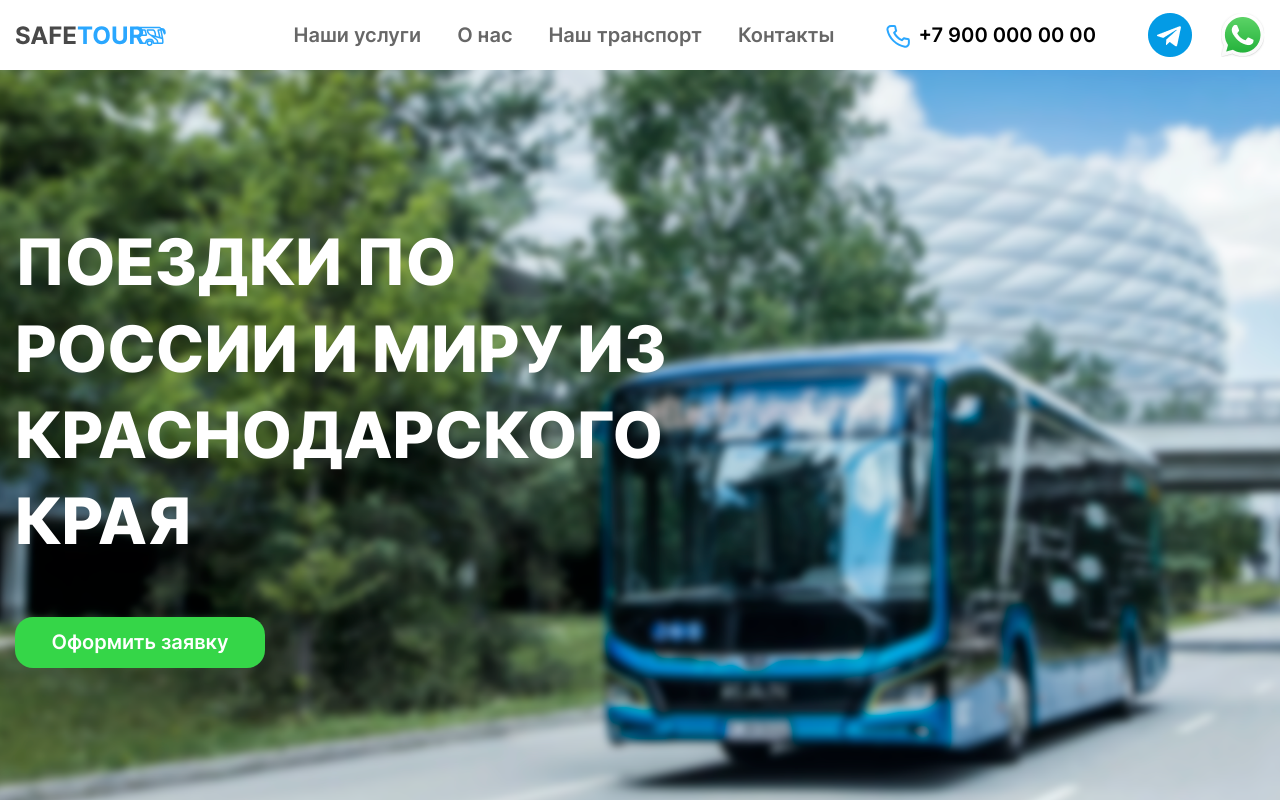
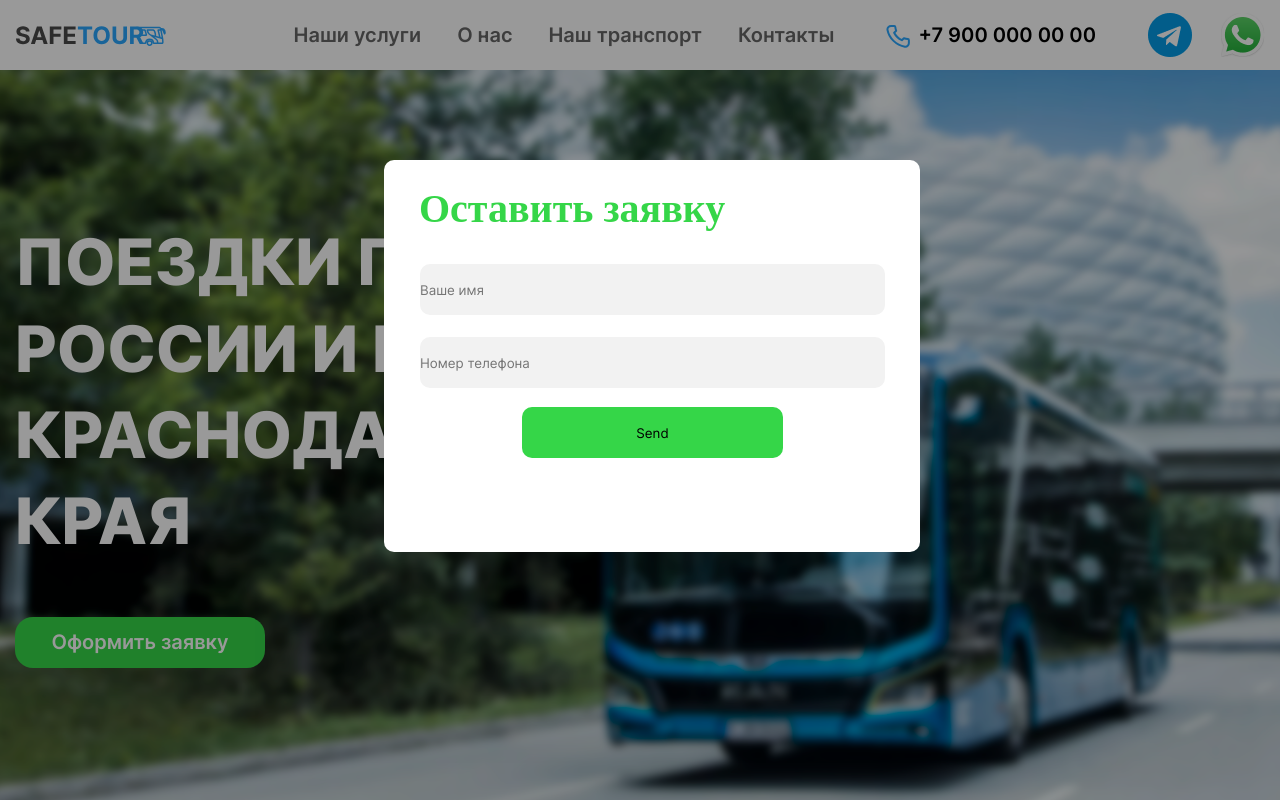
Before and after one commit to TitanSelv/transportation, a React (Create React App) app: page / in a window 1280 px wide. Both pictures are taken after a click on the link "Оформить заявку". Shown: the top 800 px of the page. Built offline with nearby package versions, Linux system fonts and the light colour scheme.

Commit message:
Форма заявки

```diff
--- a/src/App.js
+++ b/src/App.js
@@ -10,7 +10,7 @@ import Contacts from './components/contacts/contacts';
 import Services from './components/services/Services';
 
 import Footer from './components/footer/Footer';
-
+import Modal from "./Modal/Modal";
 
 function App() {
   return (
--- /dev/null
+++ b/src/Modal/Modal.jsx
@@ -0,0 +1,60 @@
+import React from 'react';
+import "./modal.css";
+import { useState } from 'react';
+import { send } from 'emailjs-com';
+
+const Modal = ({ active, setActive, children }) => {
+
+    function Form() {
+        const [toSend, setToSend] = useState({
+            from_name: '',
+            message: '',
+        });
+
+        const onSubmit = (e) => {
+            e.preventDefault();
+            send(
+                'service_j4p3oe6',
+                'template_2fdnm17',
+                {
+                    from_name: toSend.from_name,
+                    message: toSend.message,
+                    reply_to: 'safetoure570@gmail.com'
+                },
+                'iBNQTp8BOmfRXCLAo'
+            )
+                .then(() => alert('Message sent successfully!'))
+                .catch(() => alert('Error sending message'))
+        }
+
+        return (
+            <form onSubmit={onSubmit}>
+                <label className='form_label'>Оставить заявку</label>
+                <input className='name'
+                    type="text"
+                    name="from_name"
+                    placeholder="Ваше имя"
+                    value={toSend.from_name}
+                    onChange={(e) => setToSend({ ...toSend, from_name: e.target.value })}
+                />
+                <input className='number'
+                    name="message"
+                    placeholder="Номер телефона"
+                    value={toSend.message}
+                    onChange={(e) => setToSend({ ...toSend, message: e.target.value })}
+                />
+                <button className='button_form' type="submit">Send</button>
+            </form>
+        )
+    }
+
+    return (
+        <div className={active ? "modal active" : "modal"} onClick={() => setActive(false)}>
+            <div className={active ? "modal__content" : "modal"} onClick={e => e.stopPropagation()}>
+                <Form />
+            </div>
+        </div>
+    );
+}
+
+export default Modal;
--- /dev/null
+++ b/src/Modal/modal.css
@@ -0,0 +1,91 @@
+.modal {
+    height: 100vh;
+    width: 100vw;
+    background-color: rgba(0, 0, 0, 0.4);
+    position: fixed;
+    top: 0%;
+    left: 0%;
+    display: flex;
+    align-items: center;
+    justify-content: center;
+    opacity: 0;
+    pointer-events: none;
+    transition: 0.5s;
+}
+
+.modal.active {
+    opacity: 1;
+    pointer-events: all;
+}
+
+.modal__content {
+
+    position: absolute;
+    width: 536px;
+    height: 392px;
+    left: 30%;
+    top: 20%;
+    right: 50%;
+
+    background: #FFFFFF;
+    border-radius: 10px;
+}
+
+.modal__content.active {
+    transform: scale(1);
+}
+
+.name {
+    position: absolute;
+    width: 465px;
+    height: 51px;
+    left: 36px;
+    top: 104px;
+
+    background: #F2F2F2;
+    border-radius: 10px;
+}
+
+.number {
+    position: absolute;
+    width: 465px;
+    height: 51px;
+    left: 36px;
+    top: 177px;
+
+    background: #F2F2F2;
+    border-radius: 10px;
+}
+
+.button_form {
+
+    position: absolute;
+    width: 261px;
+    height: 51px;
+    left: 138px;
+    top: 247px;
+
+    background: #35D648;
+    border-radius: 10px;
+
+}
+
+.form_label {
+    position: absolute;
+    width: 440px;
+    height: 40px;
+    left: 35px;
+    top: 29px;
+
+    font-family: 'Manrope';
+    font-style: normal;
+    font-weight: 800;
+    font-size: 40px;
+    line-height: 135%;
+    /* or 54px */
+
+    display: flex;
+    align-items: center;
+
+    color: #35D648;
+}
--- a/src/components/header/Header.jsx
+++ b/src/components/header/Header.jsx
@@ -3,10 +3,18 @@ import logo from "./../../img/logo/логотип.svg";
 import telegram from "./../../img/mini/telegram.png";
 import whatsapp from "./../../img/mini/whatsapp.png";
 import { AiOutlineMenu, AiOutlineClose } from "react-icons/ai";
-import {useState} from "react";
+import { useState } from "react";
+import Modal from "../../Modal/Modal";
 
 const Header = () => {
     const [nav, setNav] = useState(false);
+    const [modalActive, setModalActive] = useState(false)
+
+    const [step, setStep] = useState('');
+    const [name, setName] = useState('');
+    const [phone, setPhone] = useState('');
+    const [email, setEmail] = useState('');
+    const [message, setMessage] = useState('');
     return (
         <div className="wrapper">
             <header className="header">
@@ -15,7 +23,7 @@ const Header = () => {
                         <a href="#" className="header__logo logo_mibile">
                             <img src={logo} alt="Logo" />
                         </a>
-                        <div className={ nav ? "header__top-inner active" : "header__top-inner"}>
+                        <div className={nav ? "header__top-inner active" : "header__top-inner"}>
                             <a href="#" className="header__logo logo">
                                 <img src={logo} alt="Logo" />
                             </a>
@@ -64,8 +72,25 @@ const Header = () => {
                                 </h1>
                             </div>
                             <div className="button__box">
-                                <a href="#" className="header__btn--box button">Оформить заявку</a>
+                                <a href="#" className="header__btn--box button" onClick={() => setModalActive(true)}>Оформить заявку</a>
                             </div>
+                            <Modal active={modalActive} setActive={setModalActive}>
+                                <form>
+                                    <p>Имя</p>
+                                    <p>{name}</p>
+                                    <input type="text" value={name} onChange={event => setName(event.target.value)} />
+                                    <p>Телефон</p>
+                                    <p>{phone}</p>
+                                    <input type="text" value={phone} onChange={event => setPhone(event.target.value)} />
+                                    <p>Почта</p>
+                                    <p>{email}</p>
+                                    <input type="text" value={email} onChange={event => setEmail(event.target.value)} />
+                                    <p>Сообщение</p>
+                                    <p>{message}</p>
+                                    <input type="text" value={message} onChange={event => setMessage(event.target.value)} />
+                                    <input href="#" className="button" type="button" value="Заказать онлайн" />
+                                </form>
+                            </Modal>
                         </div>
                     </div>
                 </div>
```
